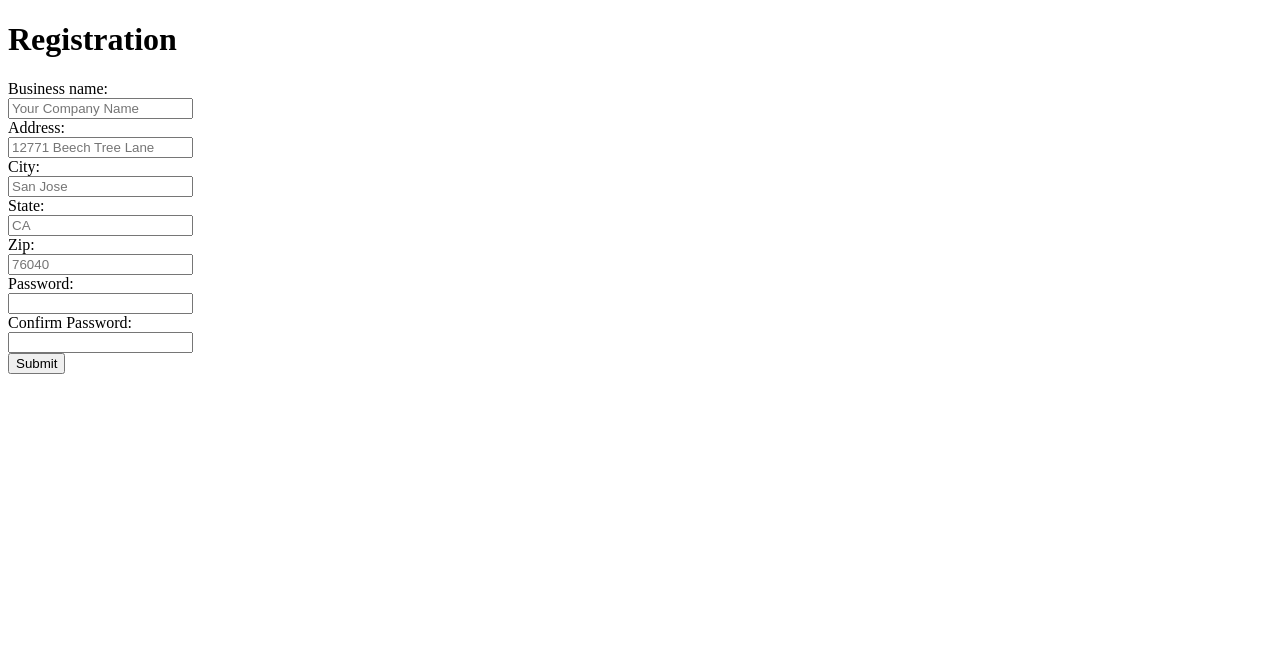
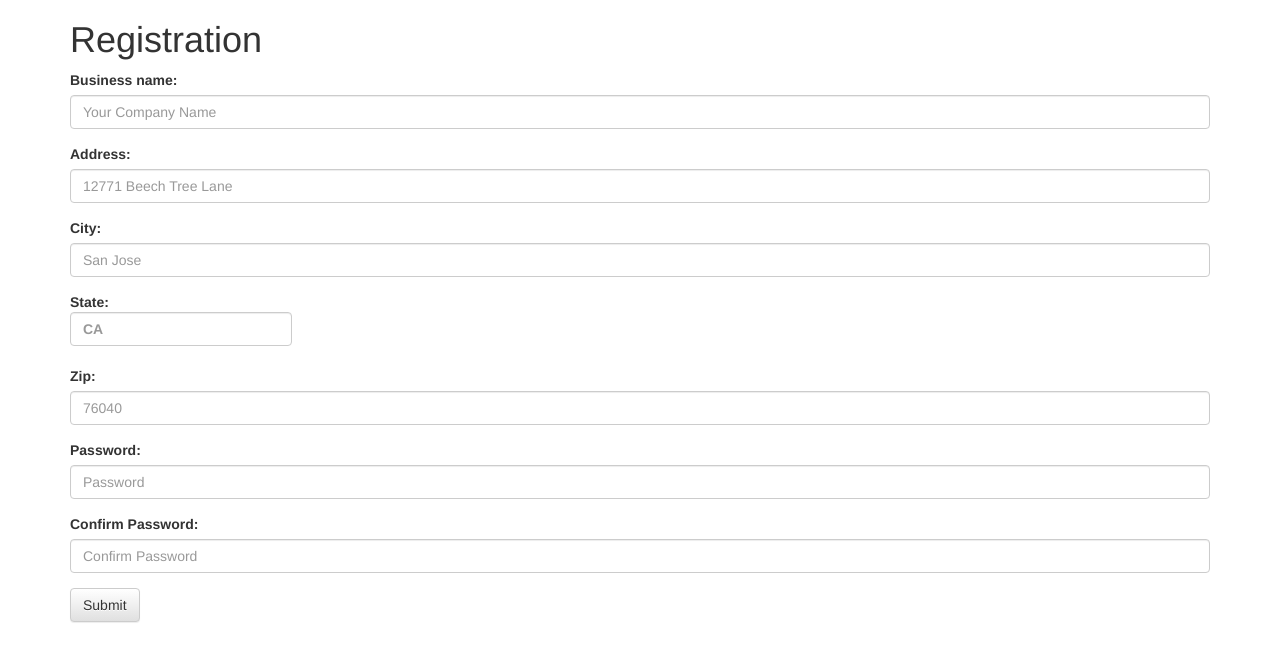
Before and after one commit to TimothyBramlett/361ProjectBGroup7, a Flask app: page / in a window 1280 px wide. Shown: the top 662 px of the page. Run offline with Flask 2, Linux system fonts and the light colour scheme; parts of the project's set-up code (start-up, migrations or seed data) failed here and were passed over; some libraries are stand-ins or nearby versions.

Commit message:
updating form to use bootstrap

```diff
--- a/templates/index.html
+++ b/templates/index.html
@@ -3,49 +3,66 @@
 <html lang="en">
 <head>
   <meta charset="utf-8">
+  <meta http-equiv="X-UA-Compatible" content="IE=edge">
+  <meta name="viewport" content="width=device-width, initial-scale=1">
 
-  <title>The HTML5 Herald</title>
+  <title>America’s Hunger Problem—maybe just a distribution problem?</title>
   <meta name="description" content="Excess Food Network">
   <meta name="author" content="SitePoint">
-
   <!-- <link rel="stylesheet" href="css/styles.css?v=1.0"> -->
-
   <!--[if lt IE 9]>
     <script src="https://cdnjs.cloudflare.com/ajax/libs/html5shiv/3.7.3/html5shiv.js"></script>
   <![endif]-->
+  <!-- Latest compiled and minified CSS -->
+  <link rel="stylesheet" href="https://maxcdn.bootstrapcdn.com/bootstrap/3.3.7/css/bootstrap.min.css" integrity="sha384-BVYiiSIFeK1dGmJRAkycuHAHRg32OmUcww7on3RYdg4Va+PmSTsz/K68vbdEjh4u" crossorigin="anonymous">
+
+  <!-- Optional theme -->
+  <link rel="stylesheet" href="https://maxcdn.bootstrapcdn.com/bootstrap/3.3.7/css/bootstrap-theme.min.css" integrity="sha384-rHyoN1iRsVXV4nD0JutlnGaslCJuC7uwjduW9SVrLvRYooPp2bWYgmgJQIXwl/Sp" crossorigin="anonymous">
 </head>
 
-<!--https://www.w3schools.com/html/html_forms.asp-->
+<body>
+   <!--name text, addr text, city text, state text, zip text-->
+  <div class="container">
+    <h1>Registration</h1>
+    <form action="https://projectbgroup7dev-timbram.c9users.io/bus_register" method ="POST" enctype="x-www-form-urlencoded">
+      <div class="form-group">
+        <label for="name">Business name:</label>
+        <input type="text" class="form-control" name="name" placeholder="Your Company Name">
+      </div>
 
-<body>
-  <h1>Registration</h1>
+      <div class="form-group">
+        <label for"addr">Address:</label>
+        <input type="text" class="form-control"  name="addr" placeholder="12771 Beech Tree Lane">
+      </div>
 
-   <!--name text, addr text, city text, state text, zip text-->
+      <div class="form-group">
+        <label for="city">City:</label>
+        <input type="text" class="form-control"  name="city" placeholder="San Jose">
+      </div>
 
-  <form action="https://projectbgroup7dev-timbram.c9users.io/bus_register" method ="POST" enctype="x-www-form-urlencoded">
-    Business name:<br>
-    <input type="text" name="name" placeholder="Your Company Name"><br>
+      <div class="form-group">
+        <label for="state">State:</state>
+        <input type="text" class="form-control"  name="state" placeholder="CA">
+      </div>
 
-    Address:<br>
-    <input type="text" name="addr" placeholder="12771 Beech Tree Lane"><br>
+      <div class="form-group">
+        <label for="zip">Zip:</label>
+        <input type="text" class="form-control"  name="zip" placeholder="76040">
+      </div>
 
-    City:<br>
-    <input type="text" name="city" placeholder="San Jose"><br>
+      <div class="form-group">
+        <label for="password">Password:</label>
+        <input type="password" class="form-control"  name="password" placeholder="Password">
+      </div>
 
-    State:<br>
-    <input type="text" name="state" placeholder="CA"><br>
+      <div class="form-group">
+        <label for="confirm_password">Confirm Password:</label>
+        <input type="password" class="form-control" name="confirm_password" placeholder="Confirm Password">
+      </div>
 
-    Zip:<br>
-    <input type="text" name="zip" placeholder="76040"><br>
-
-    Password:<br>
-    <input type="password" name="password" placeholder=""><br>
-
-    Confirm Password:<br>
-    <input type="password" name="password" placeholder=""><br>
-
-    <input type="submit" value="Submit">
-  </form>
+      <button type="submit" class="btn btn-default">Submit</button>
+    </form>
+  </div>
 
   <!--(name text, addr text, city text, state text, zip text, famsize int)-->
 <!--
@@ -72,7 +89,13 @@
   </form>
   -->
 
+	<!-- jQuery (necessary for Bootstrap's JavaScript plugins) -->
+<script
+  src="https://code.jquery.com/jquery-1.12.4.min.js"
+  integrity="sha256-ZosEbRLbNQzLpnKIkEdrPv7lOy9C27hHQ+Xp8a4MxAQ="
+  crossorigin="anonymous"></script>
 
-
+	<!-- Latest compiled and minified JavaScript -->
+  <script src="https://maxcdn.bootstrapcdn.com/bootstrap/3.3.7/js/bootstrap.min.js" integrity="sha384-Tc5IQib027qvyjSMfHjOMaLkfuWVxZxUPnCJA7l2mCWNIpG9mGCD8wGNIcPD7Txa" crossorigin="anonymous"></script>
 </body>
 </html>
```
